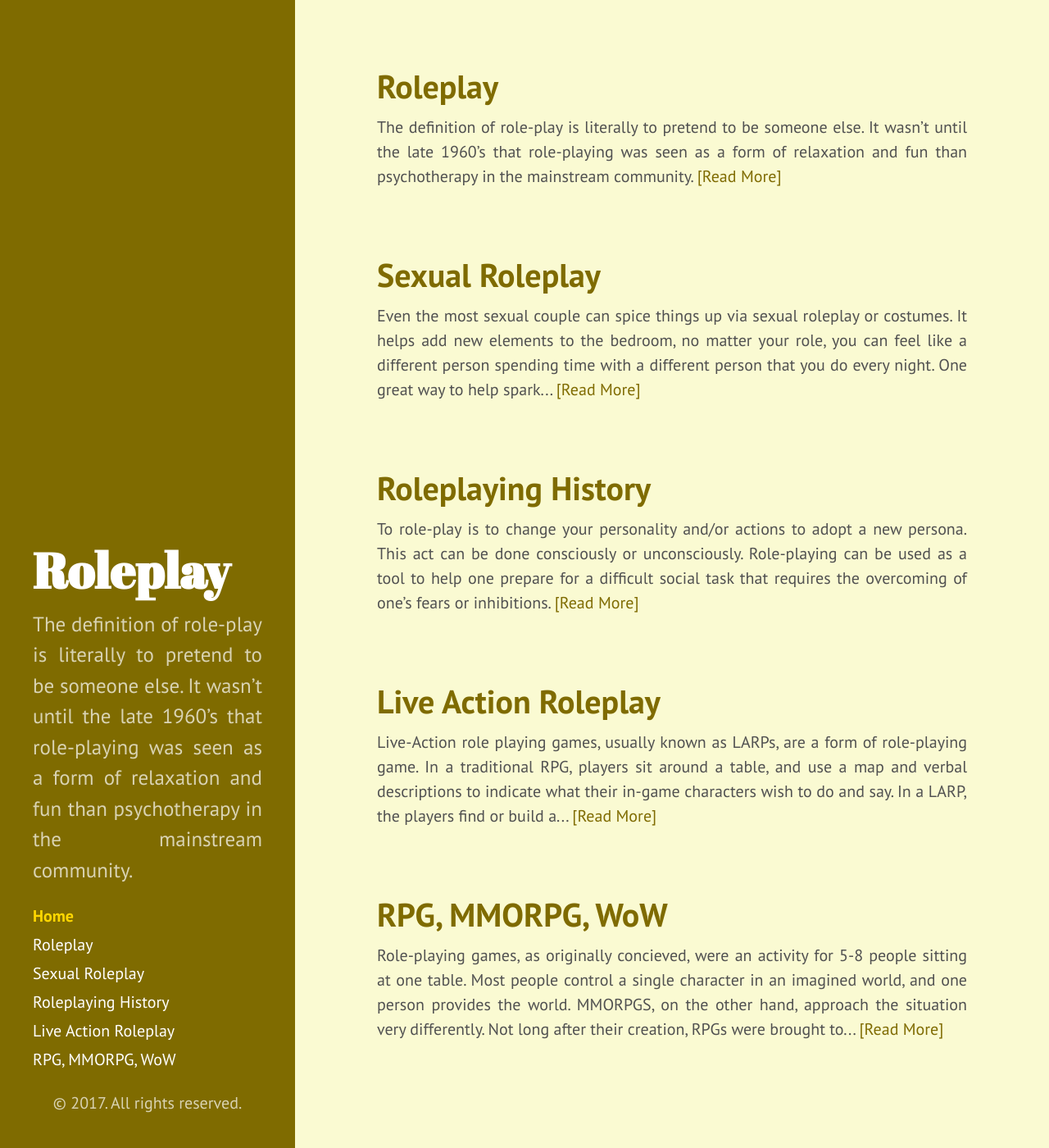
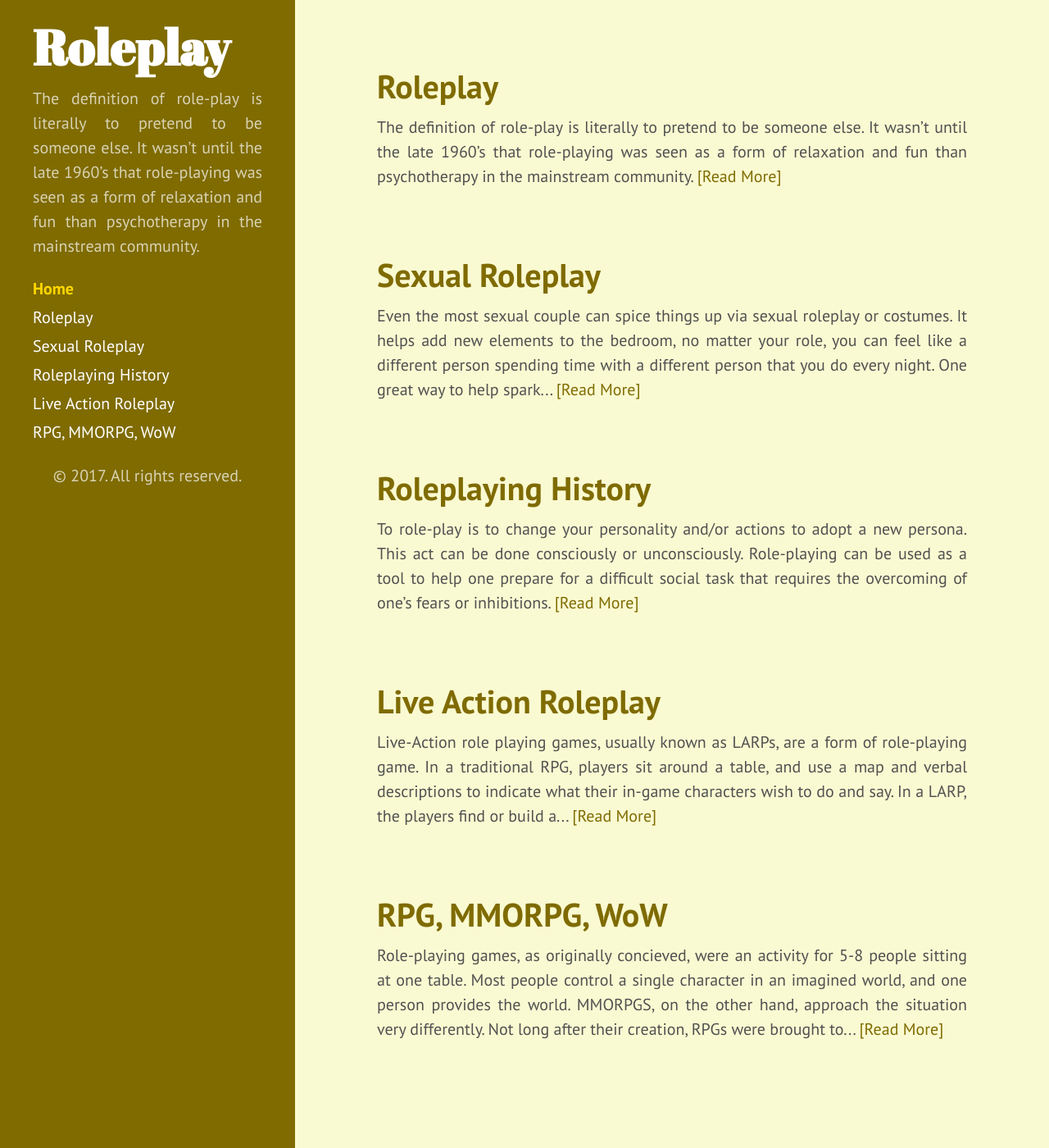
Before and after one commit to chethanbhat/roleplay, a Jekyll site: the page built from index.html, in a window 1280 px wide and 1400 px high. Shown: the whole window at 82% size. Built offline with Jekyll 4.4.1, drawn with Linux system fonts in a browser that asks for light colours; the list of posts is cut into pages by our own code.

```diff
--- a/public/css/hyde.css
+++ b/public/css/hyde.css
@@ -1,3 +1,5 @@
+@import url('https://fonts.googleapis.com/css?family=Abril+Fatface|PT+Sans:400,400i,700');
+
 /*
  *  __                  __
  * /\ \                /\ \
@@ -125,6 +127,11 @@
     right:  1rem;
     bottom: 1rem;
     left:   1rem;
+    top: 1rem;
+  }
+
+  .lead {
+    font-size: 1em;
   }
 }
 
```
